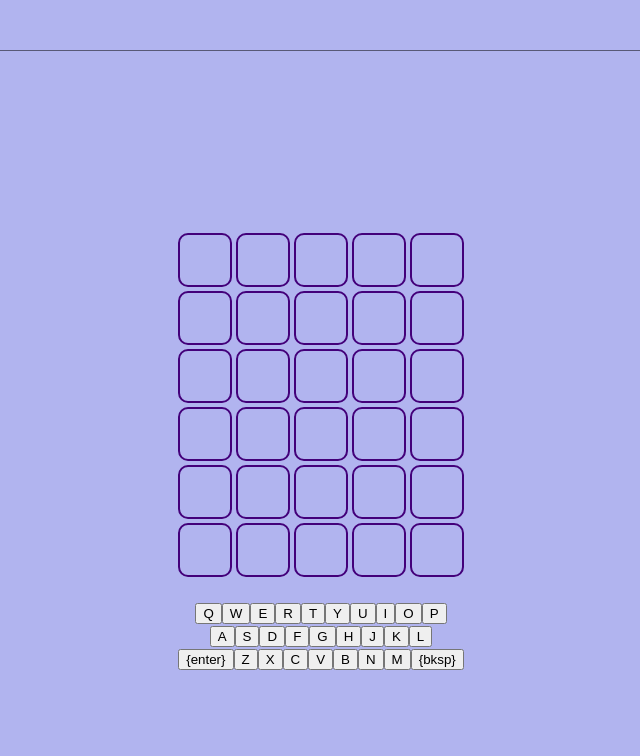
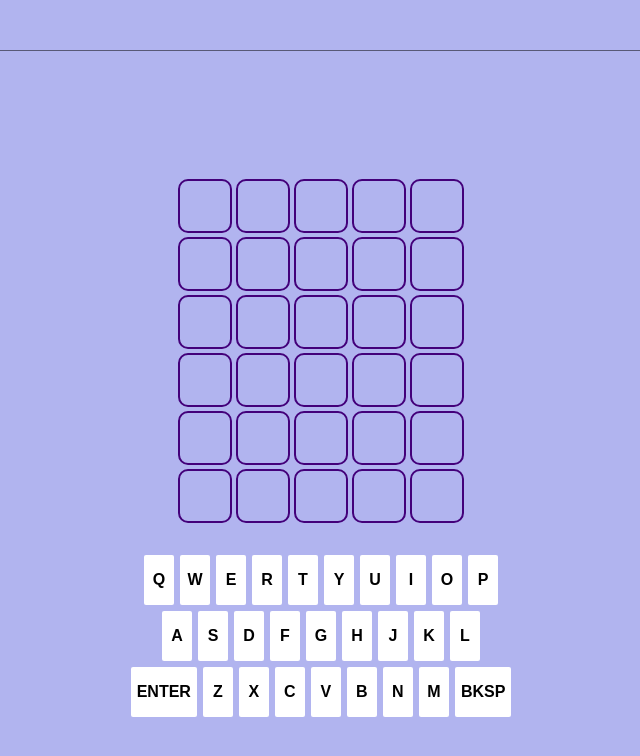
Before and after one commit to partlows/partlows.github.io, a Next.js app: page /wordle_clone in a window 1280 px wide. Shown: the top 756 px of the page, without its empty margins (319-959 px from the left). Built offline with nearby package versions, Linux system fonts and the light colour scheme; a web font is replaced by a local one.

Commit message:
-disabling virtual keyboard and adding new word

```diff
--- a/src/app/wordle_clone/components/Board.module.scss
+++ b/src/app/wordle_clone/components/Board.module.scss
@@ -2,5 +2,5 @@
     display: flex;
     flex-direction: column;
     gap: 4px;
-    margin-bottom: 24px;
+    margin-bottom: 32px;
 }
--- /dev/null
+++ b/src/app/wordle_clone/components/KeyboardRow.module.scss
@@ -0,0 +1,24 @@
+.keyboard-row {
+    display: flex;
+    gap: 6px;
+    margin-bottom: 6px;
+}
+
+.key {
+    background-color: #ffffff;
+    border: none;
+    border-radius: 2px;
+    height: 50px;
+    min-width: 30px;
+    max-width: 100%;
+    font-weight: bold;
+    font-size: 1rem;
+
+    &:hover {
+        color: inherit;
+        cursor: pointer;
+    }
+    &:focus-visible {
+        outline: solid 2px #43007a;
+    }
+}
--- a/src/app/wordle_clone/components/KeyboardRow.tsx
+++ b/src/app/wordle_clone/components/KeyboardRow.tsx
@@ -1,12 +1,30 @@
+import styles from "./KeyboardRow.module.scss";
+
 type KeyboardRowProps = {
+  disableKeys: boolean;
   keyContent: string[];
+  handleKeyClick: (key: string) => void;
 };
 
-export const KeyboardRow: React.FC<KeyboardRowProps> = ({ keyContent }) => {
+export const KeyboardRow: React.FC<KeyboardRowProps> = ({
+  keyContent,
+  handleKeyClick,
+  disableKeys,
+}) => {
   return (
-    <div>
+    <div className={styles["keyboard-row"]}>
       {keyContent.map((key, i) => {
-        return <button key={i}type="button">{key}</button>;
+        return (
+          <button
+            className={styles.key}
+            disabled={disableKeys}
+            key={i}
+            onClick={() => handleKeyClick(key)}
+            type="button"
+          >
+            {key}
+          </button>
+        );
       })}
     </div>
   );
--- a/src/app/wordle_clone/components/LetterSquare.tsx
+++ b/src/app/wordle_clone/components/LetterSquare.tsx
@@ -17,16 +17,13 @@ export const LetterSquare: React.FC<LetterSquareProps> = ({
 }) => {
   const {
     currentColumn,
-    setCurrentColumn,
     currentRow,
-    setCurrentRow,
     wordToGuess,
     boardState,
-    setBoardState,
     isWordleSolved,
-    setIsWordleSolved,
-    MAX_COLUMNS,
-    MAX_ROWS,
+    handleBackspace,
+    handleEnter,
+    handleKeyPress,
   } = useWordleContext();
   const inputRef = useRef<HTMLInputElement>(null);
 
@@ -36,7 +33,7 @@ export const LetterSquare: React.FC<LetterSquareProps> = ({
     }
   }, [currentColumn, squareIndex, currentRow, rowIndex]);
 
-  const { isLetterInWord, isLetterInRightSpot } = useWordValidation();
+  const { isLetterInWord, isLetterInCorrectSpot } = useWordValidation();
 
   const isCompletedRow = currentRow !== rowIndex;
   const hasLetter = !!boardState[rowIndex][squareIndex];
@@ -44,41 +41,12 @@ export const LetterSquare: React.FC<LetterSquareProps> = ({
     ? isLetterInWord(boardState[rowIndex][squareIndex], wordToGuess)
     : false;
   const letterInRightSpot = hasLetter
-    ? isLetterInRightSpot(
+    ? isLetterInCorrectSpot(
         boardState[rowIndex][squareIndex],
         squareIndex,
         wordToGuess
       )
     : false;
-
-  const appendLetterToWord = (
-    letter: string,
-    rowIndex: number,
-    columnIndex: number
-  ) => {
-    const newBoardState = [...boardState];
-    newBoardState[rowIndex][columnIndex] = letter;
-    setBoardState(newBoardState);
-  };
-
-  const removeLetterFromWord = (rowIndex: number, columnIndex: number) => {
-    const newBoardState = [...boardState];
-    newBoardState[rowIndex][columnIndex] = "";
-    setBoardState(newBoardState);
-  };
-
-  const moveToNextSquare = () => {
-    if (currentColumn === squareIndex && currentColumn !== MAX_COLUMNS - 1) {
-      setCurrentColumn(currentColumn + 1);
-    }
-  };
-
-  const moveToNextRow = () => {
-    if (currentRow < MAX_ROWS - 1) {
-      setCurrentRow(currentRow + 1);
-      setCurrentColumn(0);
-    }
-  };
 
   return (
     <div
@@ -111,47 +79,15 @@ export const LetterSquare: React.FC<LetterSquareProps> = ({
         onKeyUp={(e) => {
           const target = e.target as HTMLInputElement;
           if (e.key === "Backspace") {
-            if (boardState[rowIndex][squareIndex]) {
-              removeLetterFromWord(rowIndex, squareIndex);
-            } else {
-              console.log("a letter is not present");
-              if (currentColumn > 0) {
-                const newColumn = currentColumn - 1;
-                setCurrentColumn(newColumn);
-                removeLetterFromWord(rowIndex, newColumn);
-              }
-            }
+            handleBackspace();
           }
           if (e.key === "Enter") {
-            if (
-              squareIndex === MAX_COLUMNS - 1 &&
-              !!boardState[rowIndex][squareIndex]
-            ) {
-              if (
-                boardState[currentRow].join("").toLocaleUpperCase() ===
-                wordToGuess
-              ) {
-                console.log("You Win!");
-                setIsWordleSolved(true);
-                // TODO: Create victory animation
-              } else {
-                // TODO: need to flip background colors of squares if correct and black out wrong guesses.
-                //setCurrentWord("");
-                moveToNextRow();
-              }
-            } else {
-              // TODO: show popup indicating that user must fill in the whole word to submit
-              console.log(
-                "invalid submission: ",
-                boardState[currentRow].toString()
-              );
-            }
+            handleEnter();
           }
 
           if (/^[A-Za-z]$/.test(e.key)) {
             target.value = e.key.toUpperCase();
-            appendLetterToWord(e.key, rowIndex, squareIndex);
-            moveToNextSquare();
+            handleKeyPress(e.key);
           } else {
             e.preventDefault();
           }
--- /dev/null
+++ b/src/app/wordle_clone/components/ScreenKeyboard.module.scss
@@ -0,0 +1,5 @@
+.screen-keyboard-wrapper {
+  display: flex;
+  flex-direction: column;
+  align-items: center;
+}
--- a/src/app/wordle_clone/components/ScreenKeyboard.tsx
+++ b/src/app/wordle_clone/components/ScreenKeyboard.tsx
@@ -1,16 +1,44 @@
+"use client";
+
 import { KeyboardRow } from "./KeyboardRow";
+import styles from "./ScreenKeyboard.module.scss";
+import { useWordleContext } from "./WordleContext";
 
 export const ScreenKeyboard = () => {
+  const {
+    handleBackspace,
+    handleEnter,
+    handleKeyPress,
+    isWordleSolved,
+  } = useWordleContext();
+
   const KEYBOARD_LAYOUT = [
     ["Q", "W", "E", "R", "T", "Y", "U", "I", "O", "P"],
     ["A", "S", "D", "F", "G", "H", "J", "K", "L"],
-    ["{enter}", "Z", "X", "C", "V", "B", "N", "M", "{bksp}"],
+    ["ENTER", "Z", "X", "C", "V", "B", "N", "M", "BKSP"],
   ];
 
+  const handleKeyClick = (key: string) => {
+    if (key === "ENTER") {
+      handleEnter();
+    } else if (key === "BKSP") {
+      handleBackspace();
+    } else {
+      handleKeyPress(key);
+    }
+  };
+
   return (
-    <div style={{display: "flex", flexDirection: "column", alignItems: "center"}}>
+    <div className={styles["screen-keyboard-wrapper"]}>
       {KEYBOARD_LAYOUT.map((row, i) => {
-        return <KeyboardRow key={i}keyContent={row} />;
+        return (
+          <KeyboardRow
+            disableKeys={isWordleSolved}
+            key={i}
+            keyContent={row}
+            handleKeyClick={handleKeyClick}
+          />
+        );
       })}
     </div>
   );
--- a/src/app/wordle_clone/components/WordleContext.tsx
+++ b/src/app/wordle_clone/components/WordleContext.tsx
@@ -2,19 +2,20 @@ import { createContext, useContext, useState } from "react";
 import { useFiveLetterWordGeneration } from "../hooks/use-five-letter-word-generation";
 
 type WordleContextType = {
+  MAX_COLUMNS: number;
+  MAX_ROWS: number;
   currentRow: number;
   setCurrentRow: React.Dispatch<React.SetStateAction<number>>;
   currentColumn: number;
   setCurrentColumn: React.Dispatch<React.SetStateAction<number>>;
-  currentWord: string;
-  setCurrentWord: React.Dispatch<React.SetStateAction<string>>;
   isWordleSolved: boolean;
   setIsWordleSolved: React.Dispatch<React.SetStateAction<boolean>>;
   boardState: string[][];
   setBoardState: React.Dispatch<React.SetStateAction<string[][]>>;
   wordToGuess: string;
-  MAX_COLUMNS: number;
-  MAX_ROWS: number;
+  handleBackspace: () => void;
+  handleEnter: () => void;
+  handleKeyPress: (key: string) => void;
 };
 
 const WordleContext = createContext<WordleContextType | undefined>(undefined);
@@ -39,7 +40,6 @@ export const WordleContextProvider = ({
 
   const [currentRow, setCurrentRow] = useState(0);
   const [currentColumn, setCurrentColumn] = useState(0);
-  const [currentWord, setCurrentWord] = useState("");
   const [isWordleSolved, setIsWordleSolved] = useState(false);
   const [boardState, setBoardState] = useState<string[][]>(
     Array.from({ length: MAX_ROWS }, () =>
@@ -48,22 +48,89 @@ export const WordleContextProvider = ({
   );
   const { wordToGuess } = useFiveLetterWordGeneration();
 
+  const appendLetterToWord = (letter: string) => {
+    const newBoardState = [...boardState];
+    newBoardState[currentRow][currentColumn] = letter;
+    setBoardState(newBoardState);
+  };
+
+  const removeLetterFromWord = (columnToRemoveFrom: number) => {
+    const newBoardState = [...boardState];
+    newBoardState[currentRow][columnToRemoveFrom] = "";
+    setBoardState(newBoardState);
+  };
+
+  const moveToNextSquare = () => {
+    if (currentColumn !== MAX_COLUMNS - 1) {
+      setCurrentColumn(currentColumn + 1);
+    }
+  };
+
+  const moveToNextRow = () => {
+    if (currentRow < MAX_ROWS - 1) {
+      setCurrentRow(currentRow + 1);
+      setCurrentColumn(0);
+    }
+  };
+
+  const handleBackspace = () => {
+    if (!!boardState[currentRow][currentColumn]) {
+      console.log("removing letter");
+      removeLetterFromWord(currentColumn);
+    } else {
+      if (currentColumn > 0) {
+        console.log("moving back a space and removing letter");
+        console.log("currentColumn: ", currentColumn);
+        console.log("currentColumn - 1: ", currentColumn - 1);
+        const newColumn = currentColumn - 1;
+        setCurrentColumn(newColumn);
+        removeLetterFromWord(newColumn);
+      }
+    }
+  };
+
+  const handleEnter = () => {
+    if (
+      currentColumn === MAX_COLUMNS - 1 &&
+      !!boardState[currentRow][currentColumn]
+    ) {
+      if (boardState[currentRow].join("").toLocaleUpperCase() === wordToGuess) {
+        console.log("You Win!");
+        setIsWordleSolved(true);
+        // TODO: Create victory animation
+      } else {
+        // TODO: need to flip background colors of squares if correct and black out wrong guesses.
+        //setCurrentWord("");
+        moveToNextRow();
+      }
+    } else {
+      // TODO: show popup indicating that user must fill in the whole word to submit
+      console.log("invalid submission: ", boardState[currentRow].toString());
+    }
+  };
+
+  const handleKeyPress = (key: string) => {
+    appendLetterToWord(key);
+    moveToNextSquare();
+  };
+
   return (
     <WordleContext.Provider
       value={{
+        MAX_COLUMNS,
+        MAX_ROWS,
         currentRow,
         setCurrentRow,
         currentColumn,
         setCurrentColumn,
-        currentWord,
-        setCurrentWord,
         boardState,
         setBoardState,
         isWordleSolved,
         setIsWordleSolved,
         wordToGuess,
-        MAX_COLUMNS,
-        MAX_ROWS,
+        handleBackspace,
+        handleEnter,
+        handleKeyPress,
       }}
     >
       {children}
--- a/src/app/wordle_clone/hooks/use-word-validation.ts
+++ b/src/app/wordle_clone/hooks/use-word-validation.ts
@@ -7,7 +7,7 @@ export function useWordValidation() {
   const isLetterInWord = (letter: string, wordToGuess: string) => {
     return wordToGuess.includes(letter.toLocaleUpperCase()) ? true : false;
   };
-  const isLetterInRightSpot = (
+  const isLetterInCorrectSpot = (
     letter: string,
     letterIndex: number,
     wordToGuess: string
@@ -20,6 +20,6 @@ export function useWordValidation() {
   return {
     guessFormatter,
     isLetterInWord,
-    isLetterInRightSpot,
+    isLetterInCorrectSpot,
   };
 }
```
